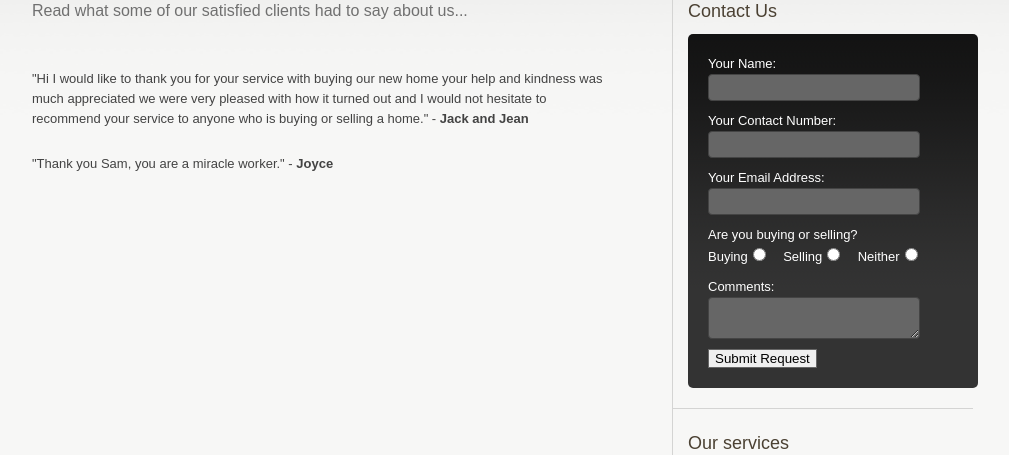
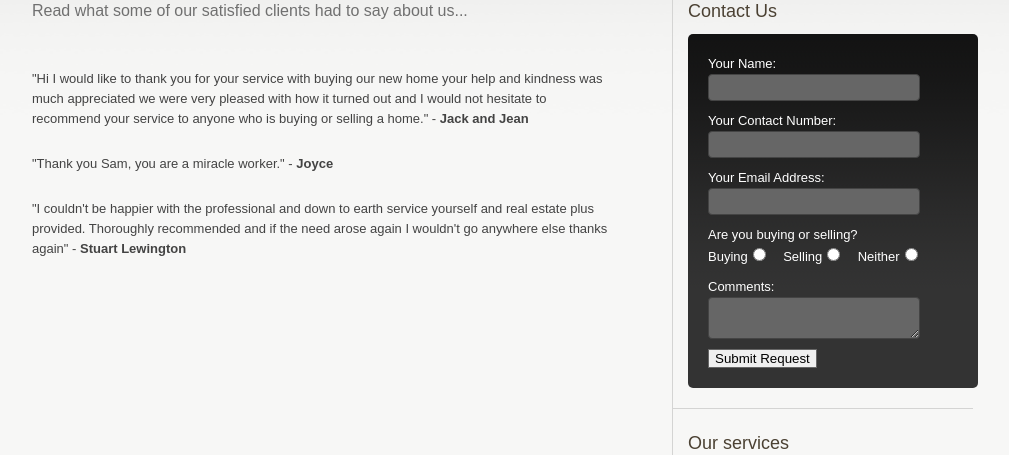
Before and after one commit to MattHealy/plusyoursettlements.com.au, a PHP site: page /testimonials in a window 1280 px wide. Shown: the part 200-655 px from the top of the page, without its empty margins (121-1130 px from the left). Run offline with PHP 8.4, Linux system fonts and the light colour scheme; data that the repository does not hold is empty.

Commit message:
Update testimonials

```diff
--- a/testimonials.php
+++ b/testimonials.php
@@ -30,6 +30,10 @@
 "Thank you Sam, you are a miracle worker." - <span class="bold">Joyce</span>
 					</p>
 
+					<p>
+"I couldn't be happier with the professional and down to earth service yourself and real estate plus provided. Thoroughly recommended and if the need arose again I wouldn't go anywhere else thanks again" - <span class="bold">Stuart Lewington</span>
+					</p>
+
 				</div>
 
 <?php require_once('sidebar.php') ?>
```
